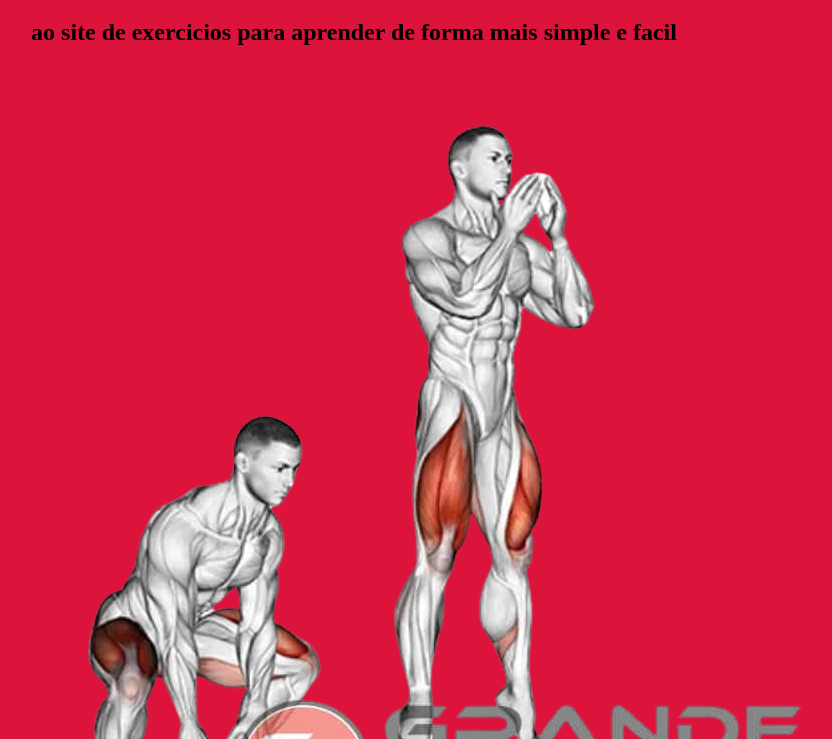
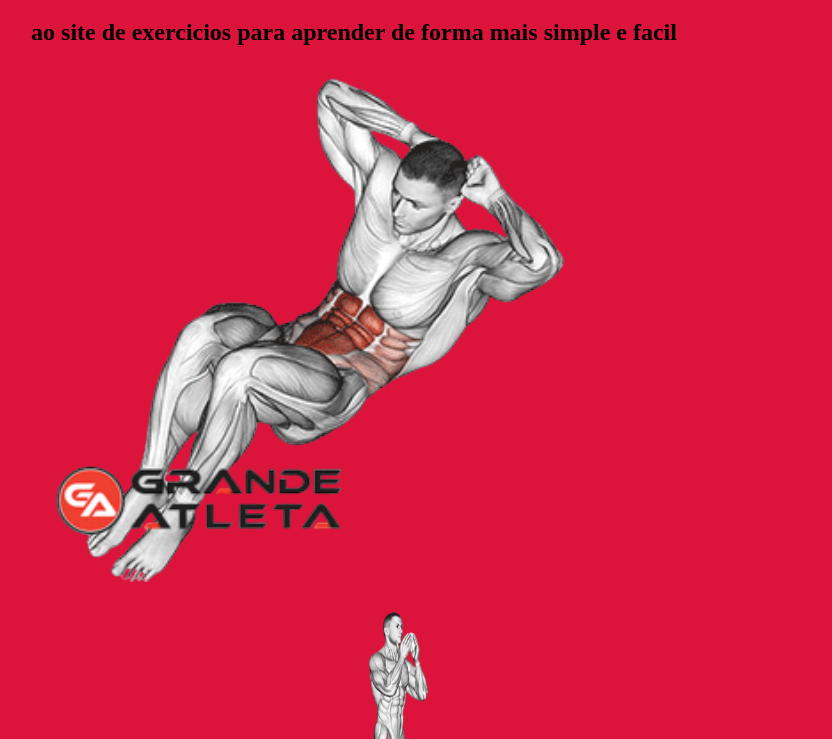
Before and after one commit to davizion/teste, a plain HTML site: page index.html in a window 1280 px wide. Shown: the part 61-800 px from the top of the page, without its empty margins (286-1118 px from the left). Drawn offline with Linux system fonts and the light colour scheme.

Commit message:
mudança de imagem abdomen

```diff
--- a/index.html
+++ b/index.html
@@ -12,7 +12,7 @@
         <header>
             <center><h1>Bem vindo</h1></center>
             <center><h2>ao site de exercicios para aprender de forma mais simple e facil</h2></center>
-            <center><a href="file:///C:/Users/Aluno/Desktop/21-11/peito.2.html"><img src="55c66d7e-3bf0-4c41-866e-132bf1bedc42.png"></a></center>
+            <center><a href="file:///C:/Users/Aluno/Desktop/21-11/peito.2.html"><img src="abdme.png"></a></center>
             <center><a href="file:///C:/Users/Aluno/Desktop/21-11/Pernas.html"><img src="55c66d7e-3bf0-4c41-866e-132bf1bedc42.png" width="370" height="350"></a></center>
 
         </header>
```
Also changed, not shown: abdme.png (renamed from 4715a460-c916-4496-aef8-350bc19509f4.png).
